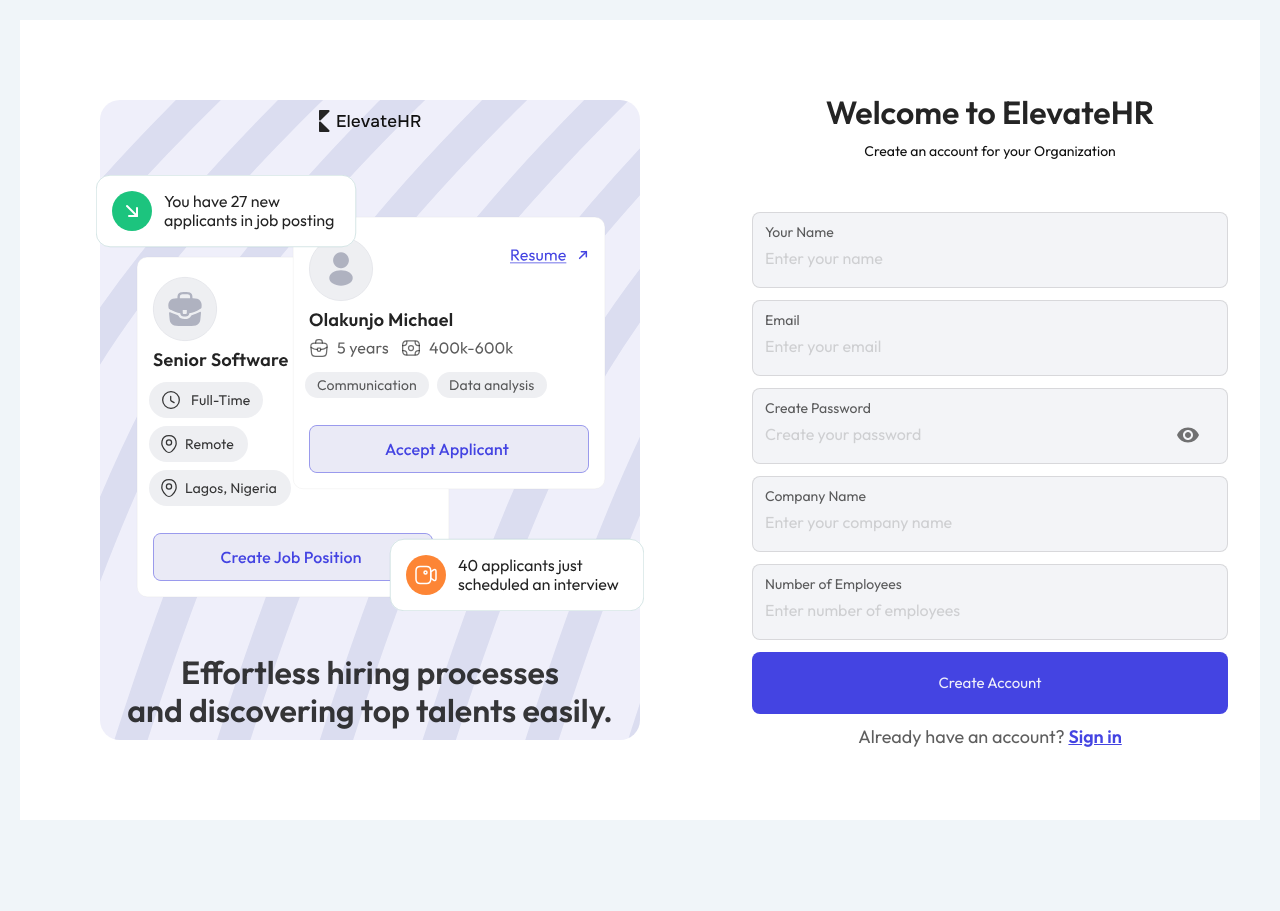
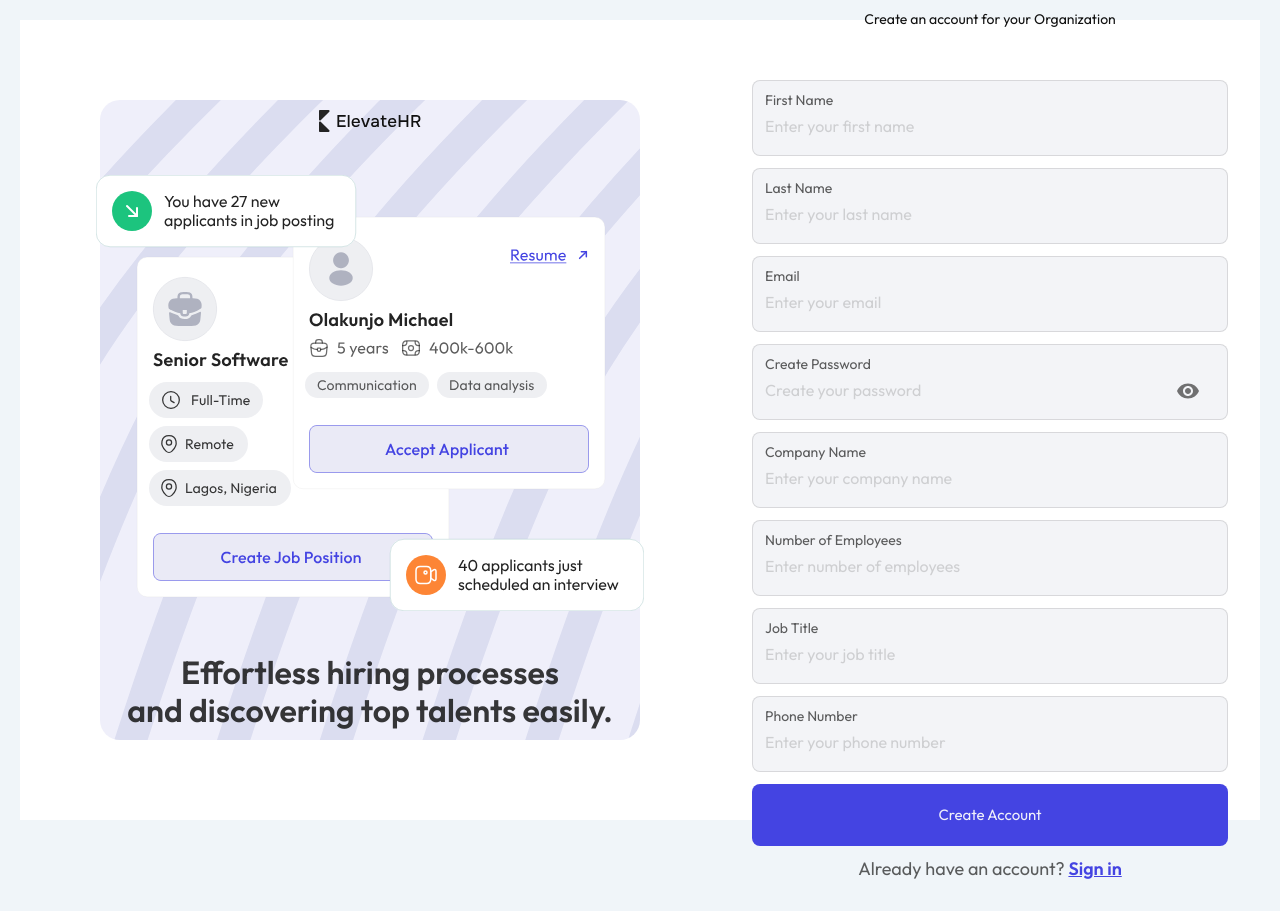
Before and after one commit to nolimit-buzz/elevatehr, a Next.js app: page /authentication/register in a window 1280 px wide. Before the commit the page ends 840 px from the top, so only its background shows below. Built offline with nearby package versions, Linux system fonts and the light colour scheme.

Commit message:
fix signup page

```diff
--- a/src/app/authentication/auth/Register.tsx
+++ b/src/app/authentication/auth/Register.tsx
@@ -12,14 +12,30 @@
   subtext?: ReactNode;
 }
 
+interface FormData {
+  first_name: string;
+  last_name: string;
+  email: string;
+  password: string;
+  confirm_password: string;
+  job_title: string;
+  companyName: string;
+  numberOfEmployees: string;
+  phone_number: string;
+}
+
 const Register: React.FC<RegisterProps> = ({ title, subtitle, subtext }) => {
   const router = useRouter();
-  const [formData, setFormData] = useState({
-    name: "",
-    email: "",
-    password: "",
-    companyName: "",
-    numberOfEmployees: "",
+  const [formData, setFormData] = useState<FormData>({
+    first_name: '',
+    last_name: '',
+    email: '',
+    password: '',
+    confirm_password: '',
+    job_title: '',
+    companyName: '',
+    numberOfEmployees: '',
+    phone_number: '',
   });
   const [errors, setErrors] = useState({
     name: "",
@@ -27,6 +43,8 @@
     password: "",
     companyName: "",
     numberOfEmployees: "",
+    job_title: "",
+    phone_number: "",
   });
   const [loading, setLoading] = useState(false);
   const [errorMessage, setErrorMessage] = useState("");
@@ -47,11 +65,18 @@
       password: "",
       companyName: "",
       numberOfEmployees: "",
+      job_title: "",
+      phone_number: "",
     };
     const emailRegex = /^[^\s@]+@[^\s@]+\.[^\s@]+$/;
 
-    if (!formData.name) {
-      newErrors.name = "Name is required";
+    if (!formData.first_name) {
+      newErrors.name = "First name is required";
+      valid = false;
+    }
+
+    if (!formData.last_name) {
+      newErrors.name = "Last name is required";
       valid = false;
     }
 
@@ -81,6 +106,16 @@
       valid = false;
     }
 
+    if (!formData.job_title) {
+      newErrors.job_title = "Job title is required";
+      valid = false;
+    }
+
+    if (!formData.phone_number) {
+      newErrors.phone_number = "Phone number is required";
+      valid = false;
+    }
+
     setErrors(newErrors);
     return valid;
   };
@@ -95,17 +130,19 @@
     setLoading(true);
     try {
       // Split the name into first and last name
-      const nameParts = formData.name.trim().split(' ');
-      const firstName = nameParts[0];
-      const lastName = nameParts.slice(1).join(' ');
+      // const nameParts = formData.first_name.trim().split(' ');
+      // const firstName = nameParts[0];
+      // const lastName = nameParts.slice(1).join(' ');
 
       const response = await axios.post("https://app.elevatehr.ai/wp-json/elevatehr/v1/register", {
-        first_name: firstName,
-        last_name: lastName,
+        first_name: formData.first_name,
+        last_name: formData.last_name,
         email: formData.email,
         password: formData.password,
         company_name: formData.companyName,
         number_of_employees: formData.numberOfEmployees,
+        job_title: formData.job_title,
+        phone_number: formData.phone_number,
         booking_link: "https://app.elevatehr.ai/booking",
       });
 
@@ -134,10 +171,19 @@
 
       <Stack spacing={'12px'}>
         <CustomTextField
-          label="Your Name"
-          name="name"
-          placeholder="Enter your name"
-          value={formData.name}
+          label="First Name"
+          name="first_name"
+          placeholder="Enter your first name"
+          value={formData.first_name}
+          onChange={handleTextChange}
+          error={!!errors.name}
+          helperText={errors.name}
+        />
+        <CustomTextField
+          label="Last Name"
+          name="last_name"
+          placeholder="Enter your last name"
+          value={formData.last_name}
           onChange={handleTextChange}
           error={!!errors.name}
           helperText={errors.name}
@@ -180,6 +226,24 @@
           error={!!errors.numberOfEmployees}
           helperText={errors.numberOfEmployees}
         />
+        <CustomTextField
+          label="Job Title"
+          name="job_title"
+          placeholder="Enter your job title"
+          value={formData.job_title}
+          onChange={handleTextChange}
+          error={!!errors.job_title}
+          helperText={errors.job_title}
+        />
+        <CustomTextField
+          label="Phone Number"
+          name="phone_number"
+          placeholder="Enter your phone number"
+          value={formData.phone_number}
+          onChange={handleTextChange}
+          error={!!errors.phone_number}
+          helperText={errors.phone_number}
+        />
 
         {errorMessage && <Alert severity="error">{errorMessage}</Alert>}
 
@@ -196,7 +260,7 @@
 
         <Typography sx={{ color: "rgba(17, 17, 17, 0.68)", textAlign: "center", fontSize: "18px", fontWeight: 400, lineHeight: "120%", mt: 2 }}>
           Already have an account?{" "}
-          <Typography component={Link} href="/authentication/login" sx={{ color: "primary.main", fontSize: "18px", fontWeight: 600, textDecoration: "underline" }}>
+          <Typography component={Link} href="/" sx={{ color: "primary.main", fontSize: "18px", fontWeight: 600, textDecoration: "underline" }}>
             Sign in
           </Typography>
         </Typography>
--- a/src/app/dashboard/job-posting/[job_id]/submissions/[applicant_id]/page.tsx
+++ b/src/app/dashboard/job-posting/[job_id]/submissions/[applicant_id]/page.tsx
@@ -748,7 +748,7 @@
                       <iframe
                         allowFullScreen
                         unselectable='on'
-                        src={applicant.attachments.cv.url}
+                        src={applicant.attachments.cv}
                         style={{
                           width: '100%',
                           height: '100%',
```
